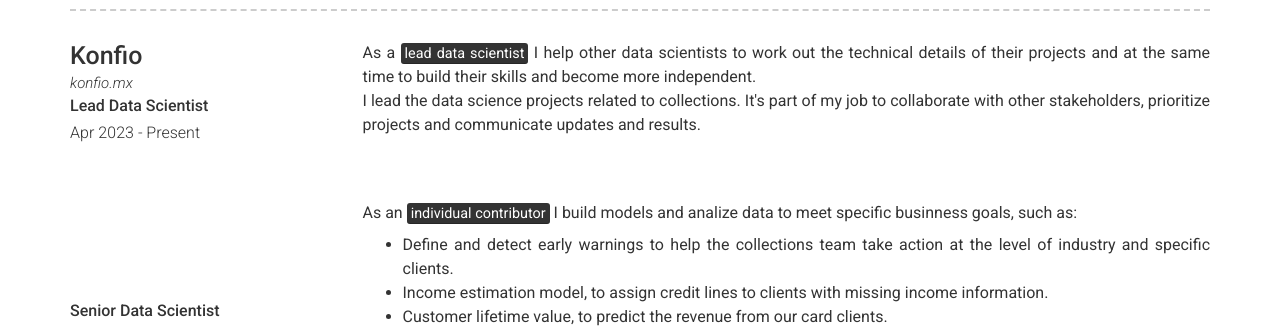
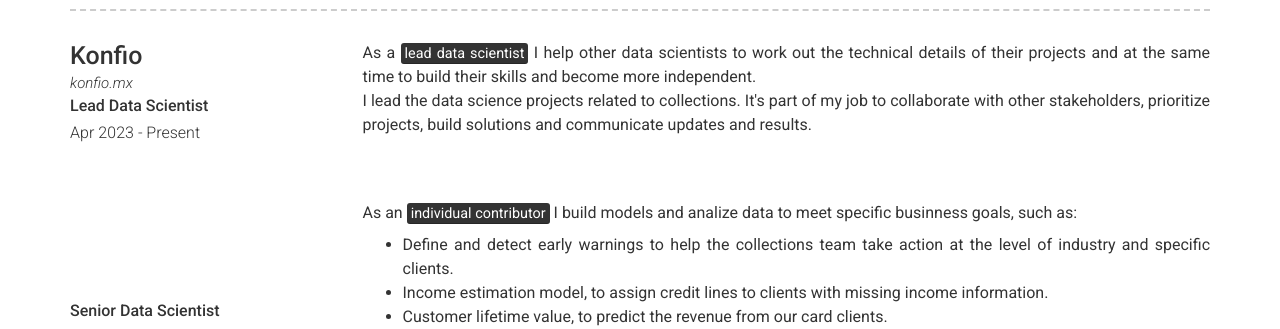
Before and after one commit to jabud/cv, a plain HTML site: page index.html in a window 1280 px wide. Shown: the part 467-796 px from the top of the page. Drawn offline with nearby package versions, Linux system fonts and the light colour scheme.

Commit message:
update position description

```diff
--- a/index.html
+++ b/index.html
@@ -99,7 +99,7 @@
             <p>
               As a <mark>lead data scientist</mark> I help other data scientists to work out the technical details of their projects and at the same time to build their skills and become more independent.
               <br>
-              I lead the data science projects related to collections. It's part of my job to collaborate with other stakeholders, prioritize projects and communicate updates and results.
+              I lead the data science projects related to collections. It's part of my job to collaborate with other stakeholders, prioritize projects, build solutions and communicate updates and results.
             </p>
           </div>
         </div>
```
